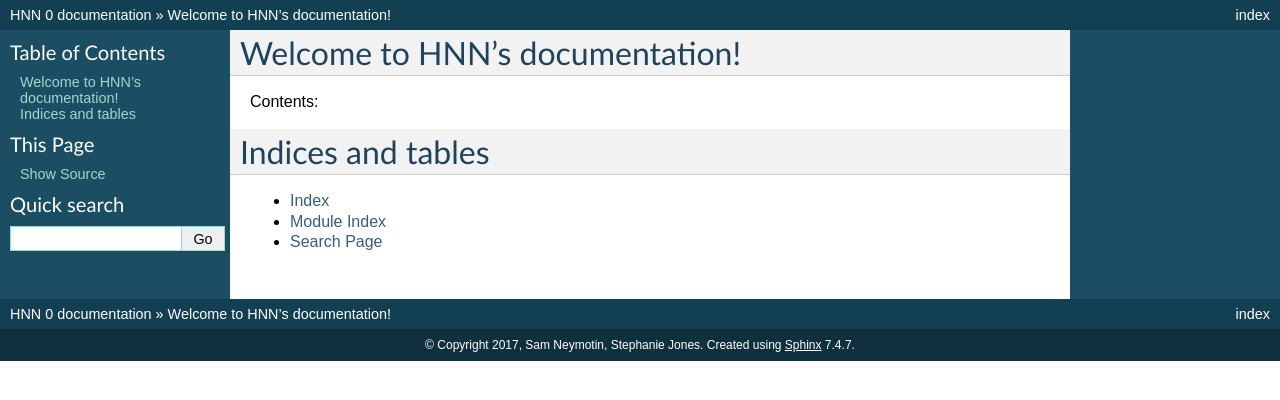
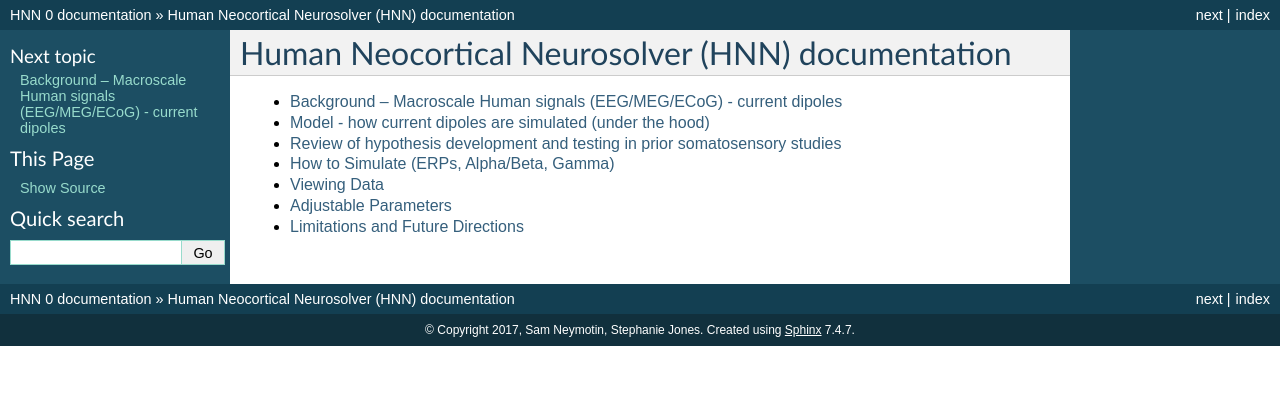
Before and after one commit to jonescompneurolab/hnn, a Sphinx documentation site: the page built from doc/index.rst, in a window 1280 px wide. Shown: the top 400 px of the page. Built offline with Sphinx 7.4.7, drawn with Linux system fonts in a browser that asks for light colours.

Commit message:
outline for doc

```diff
--- /dev/null
+++ b/doc/adjustableparams.rst
@@ -0,0 +1,2 @@
+Adjustable Parameters
+===============================
--- /dev/null
+++ b/doc/background.rst
@@ -0,0 +1,3 @@
+..
+Background – Macroscale Human signals (EEG/MEG/ECoG) -  current dipoles
+===============================
--- /dev/null
+++ b/doc/howtosim.rst
@@ -0,0 +1,5 @@
+How to Simulate (ERPs, Alpha/Beta, Gamma)
+===============================
+ 1. ERPs
+ 2. Alpha/Beta
+ 3. Gamma
--- a/doc/index.rst
+++ b/doc/index.rst
@@ -3,19 +3,17 @@
    You can adapt this file completely to your liking, but it should at least
    contain the root `toctree` directive.
 
-Welcome to HNN's documentation!
+Human Neocortical Neurosolver (HNN) documentation
 ===============================
 
-Contents:
 
 .. toctree::
    :maxdepth: 2
 
-
-
-Indices and tables
-==================
-
-* :ref:`genindex`
-* :ref:`modindex`
-* :ref:`search`
+   background
+   model
+   priorstudies
+   howtosim
+   viewingdata
+   adjustableparams
+   limitsandfuture
--- /dev/null
+++ b/doc/limitsandfuture.rst
@@ -0,0 +1,2 @@
+Limitations and Future Directions
+===============================
--- /dev/null
+++ b/doc/model.rst
@@ -0,0 +1,3 @@
+.. (need good schematic) ;  -
+Model - how current dipoles are simulated (under the hood)
+===============================
--- /dev/null
+++ b/doc/priorstudies.rst
@@ -0,0 +1,5 @@
+Review of hypothesis development and testing in prior somatosensory studies
+===============================
+ 1. ERP
+ 2. Alpha/Beta
+ 3. Gamma
--- /dev/null
+++ b/doc/viewingdata.rst
@@ -0,0 +1,2 @@
+Viewing Data
+===============================
```
